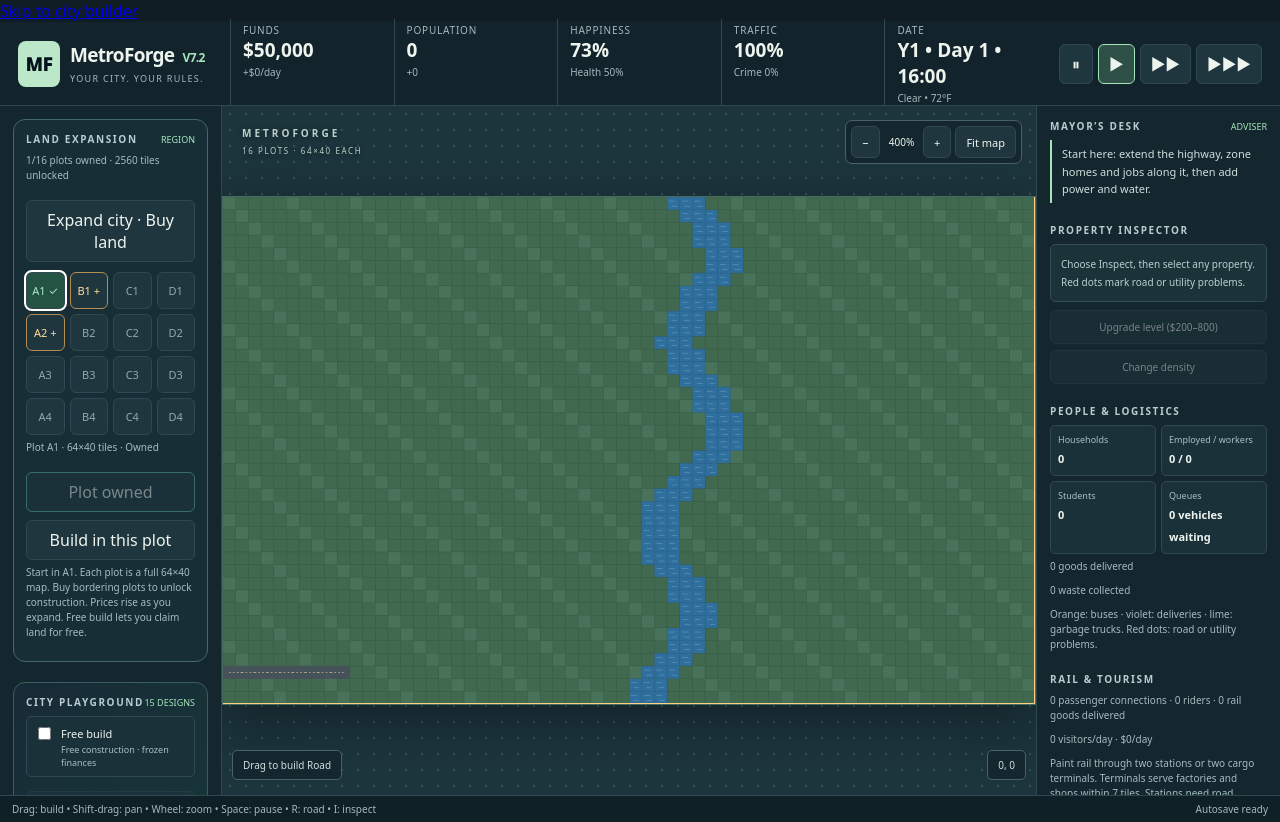
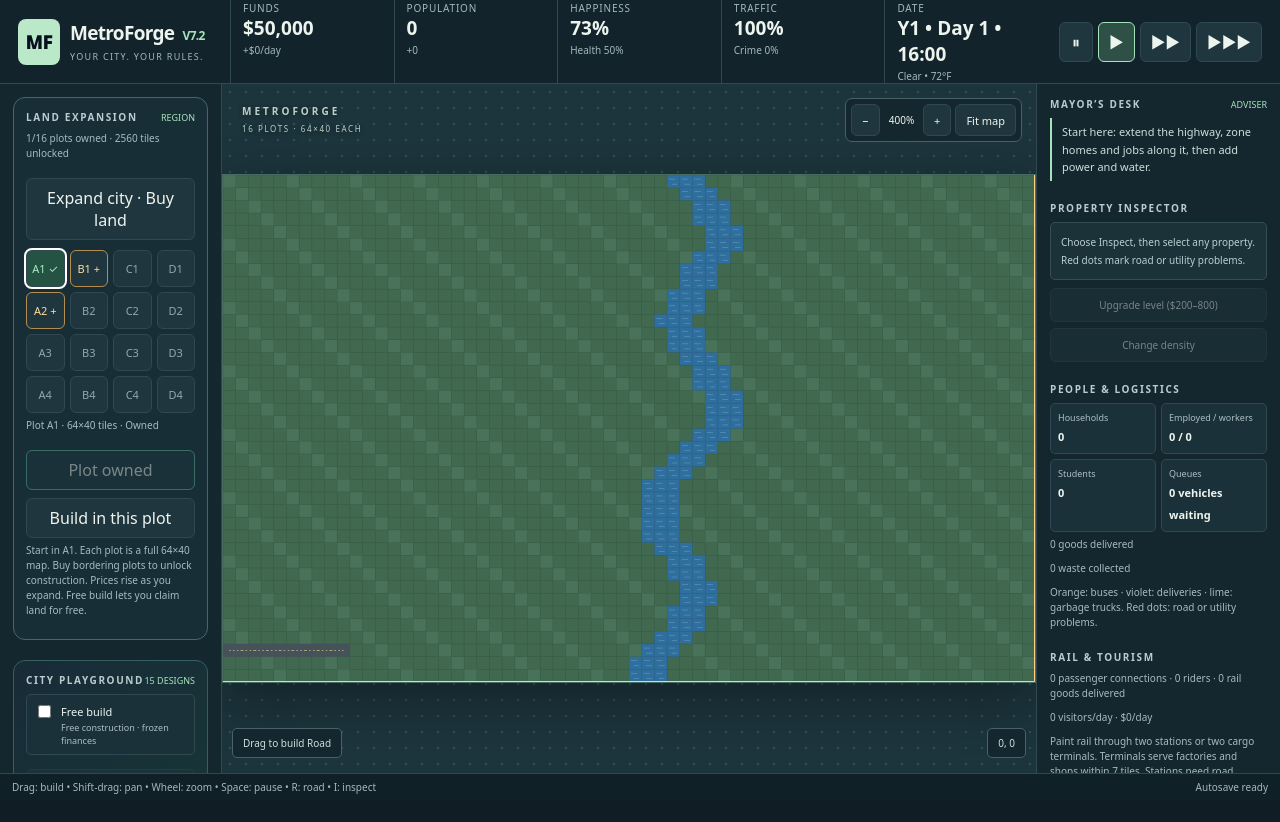
Before and after one commit to dvilrgamerz/readme, a website with bundled scripts: page index.html in a window 1280 px wide. After the commit the page ends 800 px from the top, so only its background shows below. Built offline with nearby package versions, Linux system fonts and the light colour scheme.

Commit message:
a11y: improve city-builder keyboard navigation and reduced motion

```diff
--- a/styles.css
+++ b/styles.css
@@ -89,3 +89,9 @@ button{border-radius:6px;background:#20363f;transition:background .15s,border-co
 .route-item{flex-wrap:wrap}.route-item span{flex-basis:100%}#designName{color:#9be6bd;font-weight:700}.button-row{flex-wrap:wrap}input[type=checkbox]{accent-color:#80dcb9}
 
 .land-planner{border:1px solid #42696a;background:#172e36;border-radius:12px;padding:12px}.plot-grid{display:grid;grid-template-columns:repeat(4,minmax(0,1fr));gap:5px;margin-top:10px}.plot-button{min-width:0;min-height:37px;padding:4px;font-size:11px}.plot-button.owned{background:#245343;color:#a9efc9}.plot-button.available{border-color:#b38d52;color:#ffdd9c}.plot-button.locked{color:#92a7b0}.plot-button.selected{outline:2px solid #fff}#buyPlot{border-color:#62bb9b}
+
+/* Keyboard and motion accessibility for the dense city-builder UI. */
+.skip-link{position:fixed;z-index:9999;top:8px;left:8px;padding:12px 16px;background:#123e35;color:#fff;border:2px solid #8fffd0;border-radius:10px;transform:translateY(-170%);transition:transform .15s ease}
+.skip-link:focus{transform:translateY(0)}
+:where(button,a,input,select,textarea,[tabindex]):focus-visible{outline:3px solid #9dffce;outline-offset:3px}
+@media (prefers-reduced-motion: reduce){*,*::before,*::after{scroll-behavior:auto!important;animation-duration:.01ms!important;animation-iteration-count:1!important;transition-duration:.01ms!important}}
```
